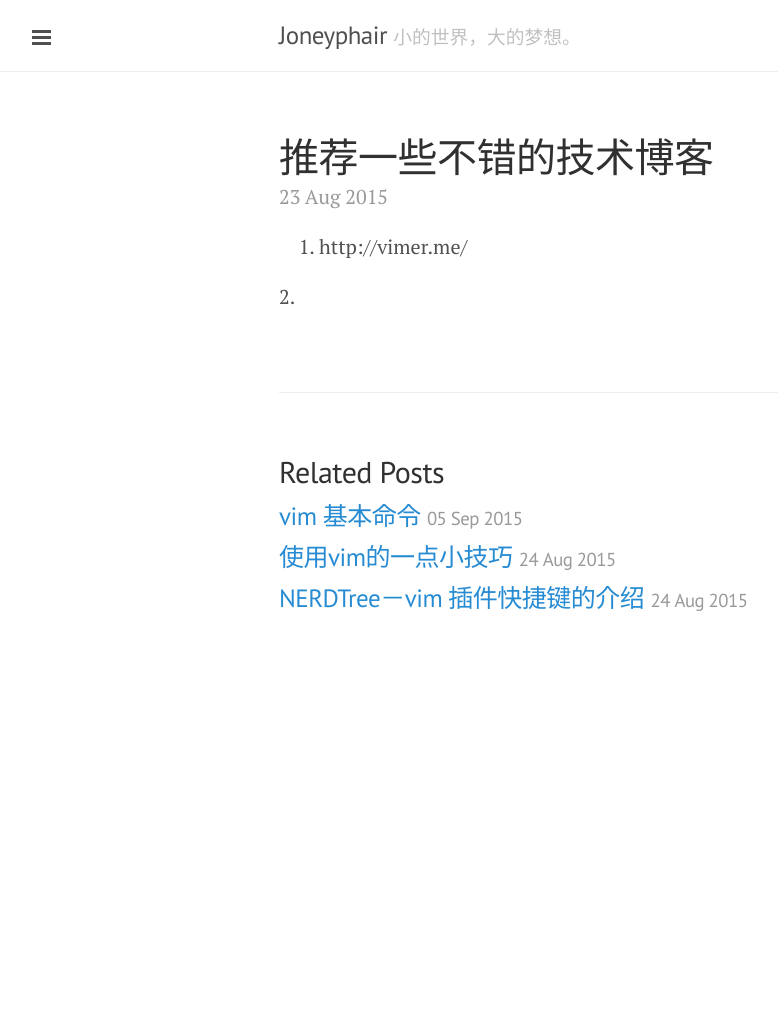
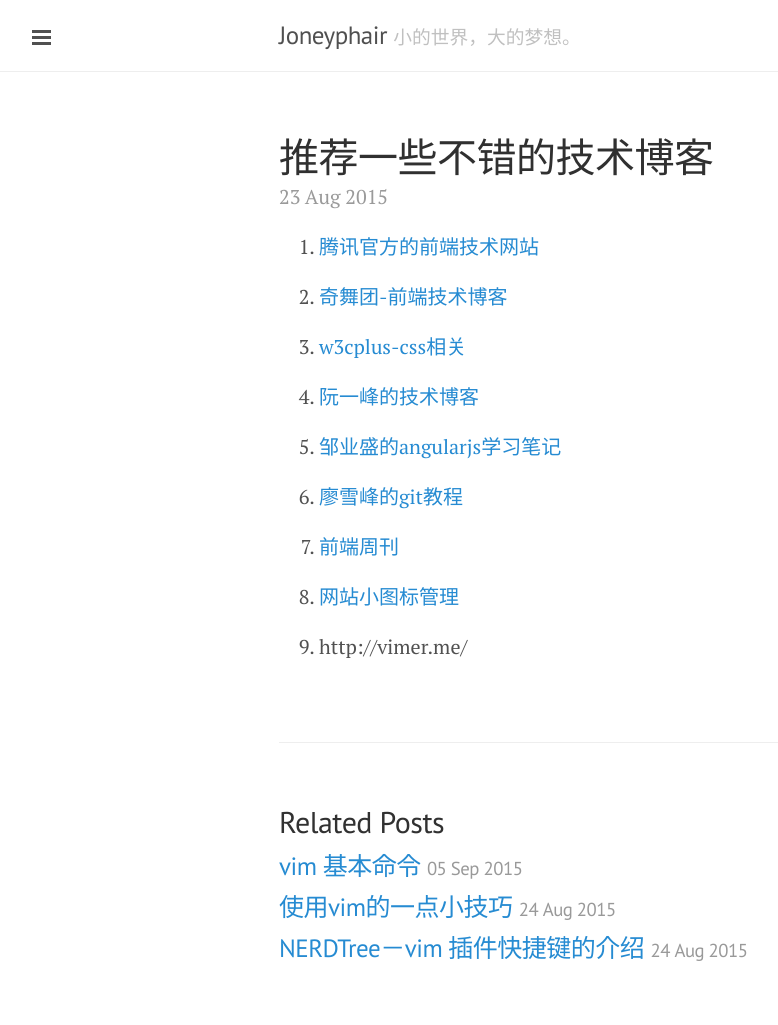
Before and after one commit to joneyphair/joneyphair.github.io, a Jekyll site: the page built from _posts/2015-08-23-推荐一些不错的技术博客.md, in a window 1280 px wide. Shown: the whole page, without its empty margins (1-779 px from the left). Built offline with Jekyll 4.4.1, drawn with Linux system fonts in a browser that asks for light colours; Markdown is read by kramdown in place of the engine named in the settings; before the commit the page ends 900 px from its top, so only the background shows below that.

Commit message:
推荐一些网站

```diff
--- a/_posts/2015-08-23-推荐一些不错的技术博客.md
+++ b/_posts/2015-08-23-推荐一些不错的技术博客.md
@@ -3,7 +3,20 @@
 title: 推荐一些不错的技术博客
 ---
 
+1. [腾讯官方的前端技术网站](http://www.alloyteam.com/)
 
-1. http://vimer.me/
+2. [奇舞团-前端技术博客](http://www.75team.com/)
 
-2.
+3. [w3cplus-css相关](http://www.w3cplus.com)
+
+4. [阮一峰的技术博客](http://www.ruanyifeng.com/)
+
+5. [邹业盛的angularjs学习笔记](http://www.zouyesheng.com/angular.html)
+
+6. [廖雪峰的git教程](http://www.liaoxuefeng.com/wiki/0013739516305929606dd18361248578c67b8067c8c017b000)
+
+7. [前端周刊](http://www.feweekly.com/issues)
+
+8. [网站小图标管理](https://icomoon.io/)
+
+9. http://vimer.me/
```
